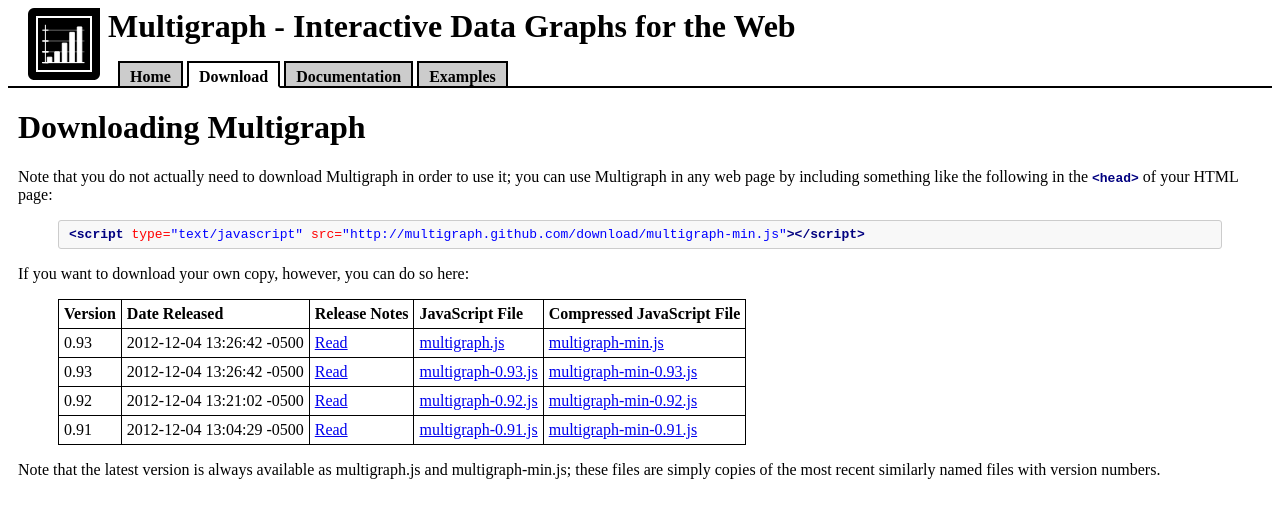
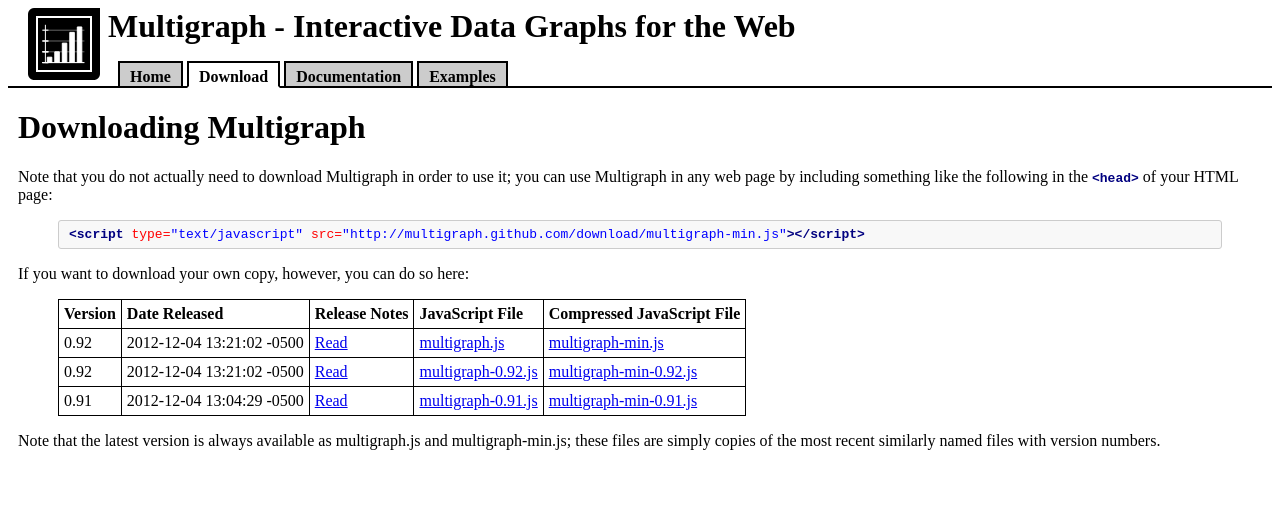
Before and after one commit to henhouse/multigraph.github.com, a Jekyll site: the page built from download/index.md, in a window 1280 px wide. Shown: the top 518 px of the page. Built offline with Jekyll 4.4.1, drawn with Linux system fonts in a browser that asks for light colours.

Commit message:
updates to js-multigraph marking test release 0.93 as bad

```diff
--- a/_includes/latest-release-date.txt
+++ b/_includes/latest-release-date.txt
@@ -1 +1 @@
-2012-12-04 13:26:42 -0500
+2012-12-04 13:21:02 -0500
--- a/_includes/latest-release-version.txt
+++ b/_includes/latest-release-version.txt
@@ -1 +1 @@
-0.93
+0.92
--- a/_includes/release-table.html
+++ b/_includes/release-table.html
@@ -7,18 +7,11 @@
 <th>Compressed JavaScript File</th>
 </tr>
 <tr>
-  <td class="value">0.93</td>
-  <td class="value">2012-12-04 13:26:42 -0500 </td>
-  <td class="value"><a href="ReleaseNotes-0.93.html">Read</a></td>
+  <td class="value">0.92</td>
+  <td class="value">2012-12-04 13:21:02 -0500 </td>
+  <td class="value"><a href="ReleaseNotes-0.92.html">Read</a></td>
   <td class="value"><a href="multigraph.js">multigraph.js</a></td>
   <td class="value"><a href="multigraph-min.js">multigraph-min.js</a></td>
-</tr>
-<tr>
-  <td class="value">0.93</td>
-  <td class="value">2012-12-04 13:26:42 -0500 </td>
-  <td class="value"><a href="ReleaseNotes-0.93.html">Read</a></td>
-  <td class="value"><a href="multigraph-0.93.js">multigraph-0.93.js</a></td>
-  <td class="value"><a href="multigraph-min-0.93.js">multigraph-min-0.93.js</a></td>
 </tr>
 <tr>
   <td class="value">0.92</td>
```
